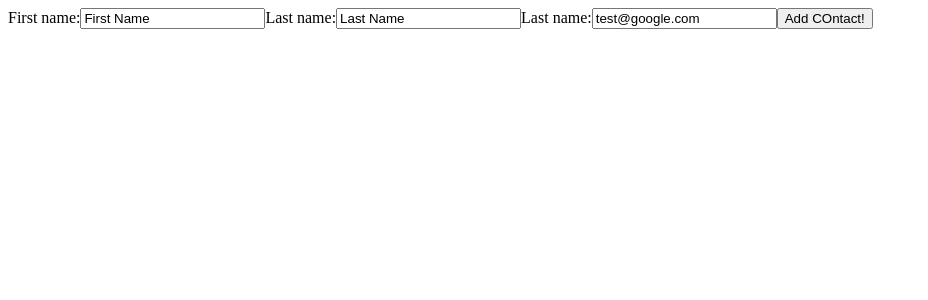
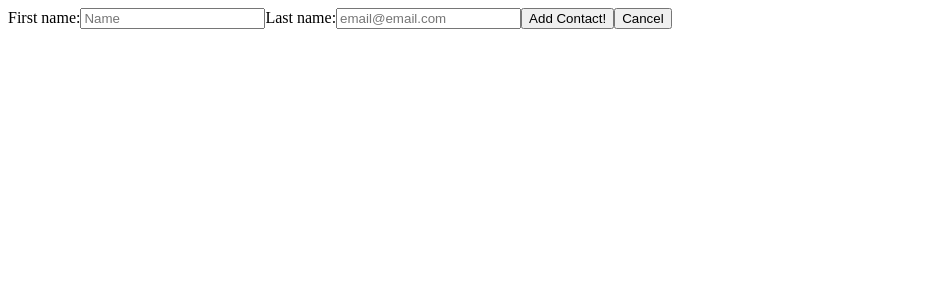
Before and after one commit to Delaminer/plinq, a Next.js app: page /AddContactForm in a window 1280 px wide. Shown: the top 300 px of the page, without its empty margins (0-928 px from the left). Built offline with nearby package versions, Linux system fonts and the light colour scheme.

Commit message:
Finished manual entry

```diff
--- a/pages/AddContactForm.js
+++ b/pages/AddContactForm.js
@@ -1,58 +1,41 @@
 import { useState } from 'react'
 
-export default function AddContactForm(props) {
-  const [firstName, setFirstName] = useState('First Name');
-  const [lastName, setLastName] = useState('Last Name');
-  const [email, setEmail] = useState('test@google.com');
+export default function AddContactForm({ onSubmit, close }) {
+  const [name, setName] = useState('');
+  const [email, setEmail] = useState('');
 
   return (
     <form>
-      <label htmlFor="firstName">First name:</label>
-      <input type="text" id="firstName" name="firstName"
-        value={firstName}
-        onChange={e => setFirstName(e.target.value)}
-      />
-
-      <label htmlFor="lastName">Last name:</label>
-      <input type="text" id="lastName" name="lastName"
-        value={lastName}
-        onChange={e => setLastName(e.target.value)}
+      <label htmlFor="name">First name:</label>
+      <input type="text" id="name" name="name"
+      placeholder='Name'
+        value={name}
+        onChange={e => setName(e.target.value)}
       />
 
       <label htmlFor="email">Last name:</label>
       <input type="text" id="email" name="email"
+      placeholder='email@email.com'
         value={email}
         onChange={e => setEmail(e.target.value)}
       />
 
       <input
         type="submit"
-        value="Add COntact!"
+        value="Add Contact!"
         onClick={event => {
 
-          event.preventDefault();
+          event.preventDefault(); // so the page does not reload
           let contact = {
-            firstName: firstName,
-            lastName: lastName,
-            name: `${firstName} ${lastName}`,
+            name: name,
             email: email,
           };
 
-          let contacts = localStorage.getItem('contacts')
-          if (contacts == null) contacts = '[]';
-          contacts = new Array(JSON.parse(contacts));
-          contacts.push(contact);
-          localStorage.setItem('contacts', JSON.stringify(contact));
-
-          // chrome.storage.sync.get('plinq', ({ 'plinq': data }) => {
-          //   console.log('Got back data', data);
-          //   // data.contacts.push(contact);
-          //   // chrome.storage.sync.set({ 'plinq': data });
-          // });
-
-          // props.closeForm();
+          onSubmit(contact);
         }}
       />
+
+      <button onClick={close}>Cancel</button>
     </form>
   );
 };
```
Also changed, not shown: pages/Reminders.js (+7 -17 lines), pages/index.js (+35 -10 lines).
